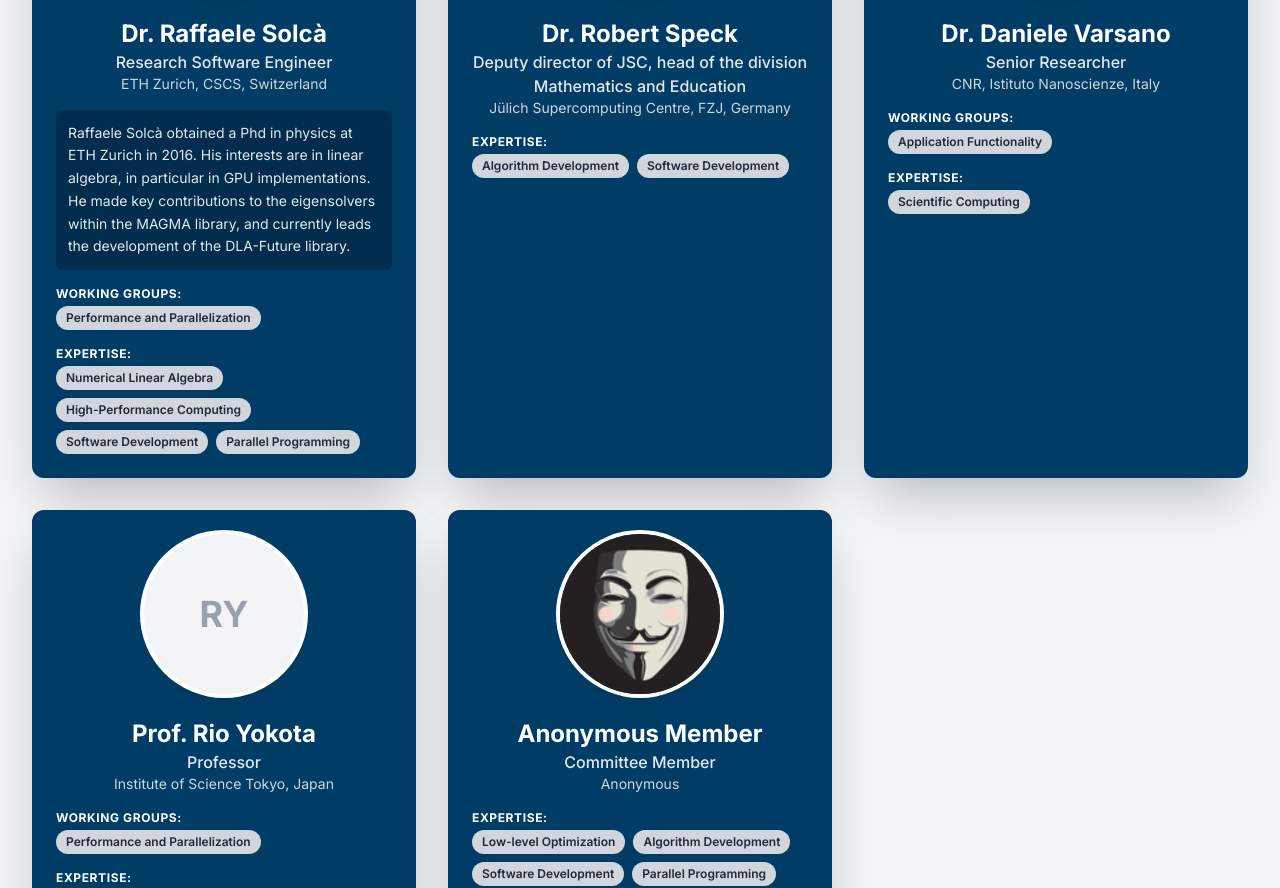
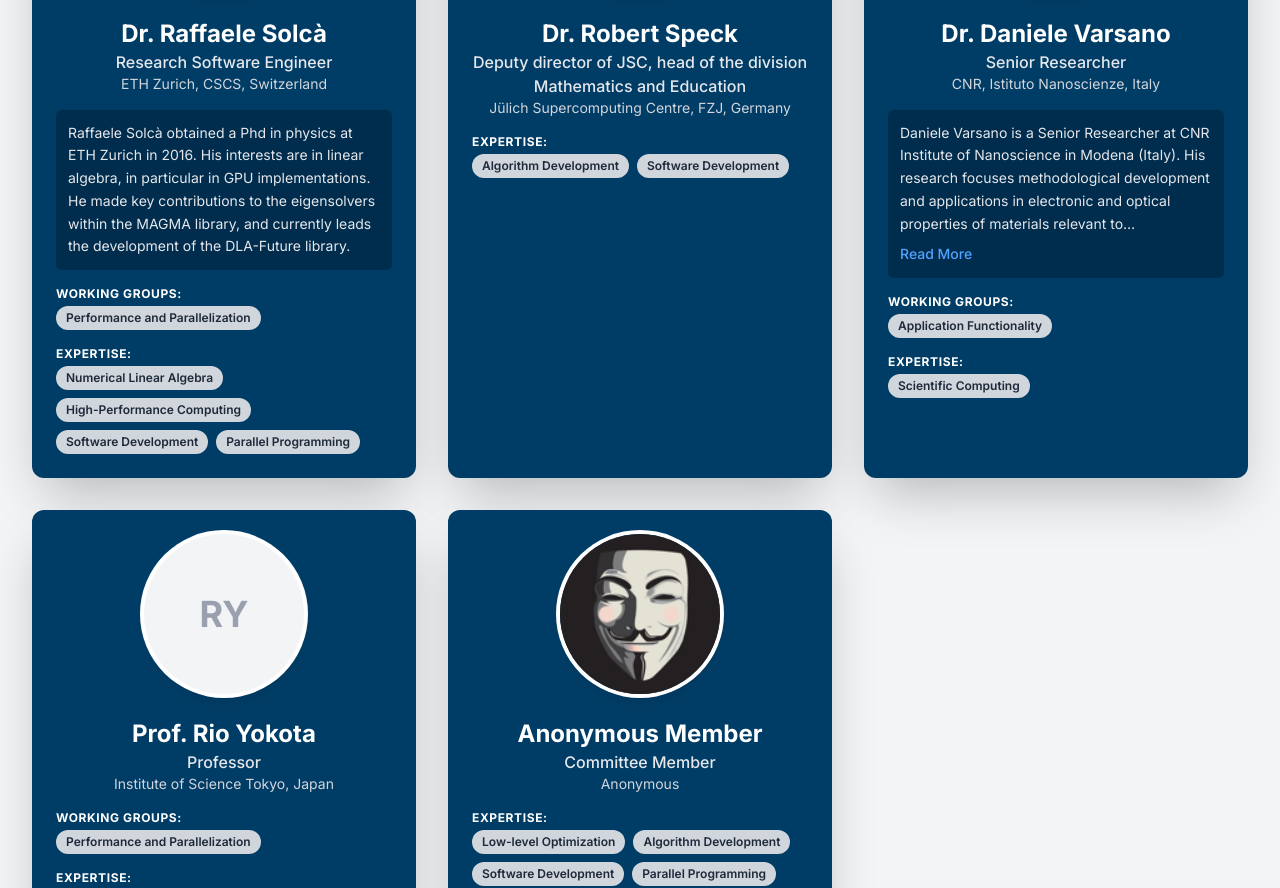
Before and after one commit to ExaNLA-Network/exanla-network.github.io, a Next.js app: page /committee in a window 1280 px wide. Shown: the part 6859-7747 px from the top of the page. Built offline with nearby package versions, Linux system fonts and the light colour scheme.

Commit message:
Update page.tsx
Added bio info

```diff
--- a/app/committee/page.tsx
+++ b/app/committee/page.tsx
@@ -166,7 +166,7 @@ const committeeMembers: CommitteeMember[] = [
     name: 'Dr. Daniele Varsano',
     title: 'Senior Researcher',
     affiliation: 'CNR, Istituto Nanoscienze, Italy',
-    //bio: 'Daniele Varsano's research focuses on the development and application of theoretical and computational methods to investigate the electronic and optical properties of materials relevant to optoelectronics, energy conversion and (bio)molecular systems. His work involves developing codes (Yambo code) for implementing new methodologies and optimizing performance in high-performance computing environments.',
+    bio: 'Daniele Varsano is a Senior Researcher at CNR Institute of Nanoscience in Modena (Italy). His research focuses methodological development and applications in electronic and optical properties of materials relevant to optoelectronics, energy conversion and bimolecular systems. He is a among the developers of the Yambo code.',
     image: '/committee/avatar/daniele_varsano.png',
     categories: [expertiseCategories.SCIENTIFIC_COMPUTING],
     workingGroups: [WorkingGroups.APPLICATION_FUNCTIONALITY],
```
